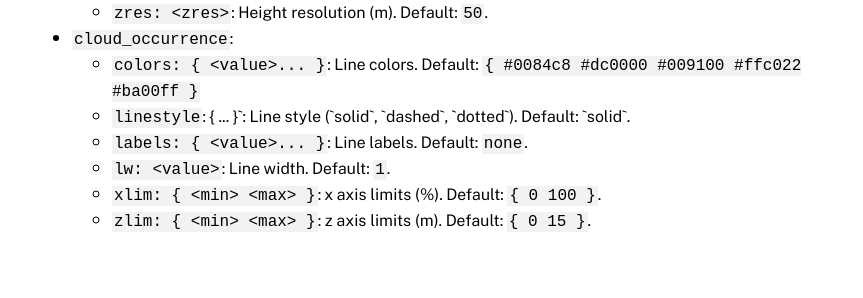
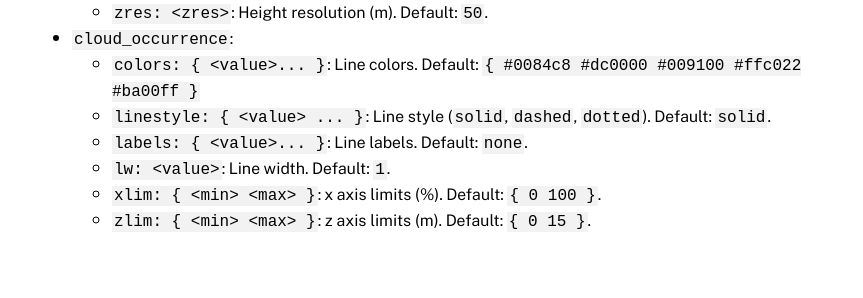
Before and after one commit to alcf-lidar/alcf-lidar.github.io, a Jekyll site: the page built from documentation/cli/cmd_plot.md, in a window 1280 px wide. Shown: the part 1844-2142 px from the top of the page, without its empty margins (208-1071 px from the left). Built offline with Jekyll 4.4.1, drawn with Linux system fonts in a browser that asks for light colours.

Commit message:
Update plot documentation

```diff
--- a/_includes/cmd_plot.md
+++ b/_includes/cmd_plot.md
@@ -75,7 +75,7 @@ Plot command options:
 - `cloud_occurrence`:
     - `colors: { <value>... }`: Line colors.
         Default: `{ #0084c8 #dc0000 #009100 #ffc022 #ba00ff }`
-    - `linestyle`: { <value> ... }`: Line style (`solid`, `dashed`, `dotted`).
+    - `linestyle: { <value> ... }`: Line style (`solid`, `dashed`, `dotted`).
         Default: `solid`.
     - `labels: { <value>... }`: Line labels. Default: `none`.
     - `lw: <value>`: Line width. Default: `1`.
```
